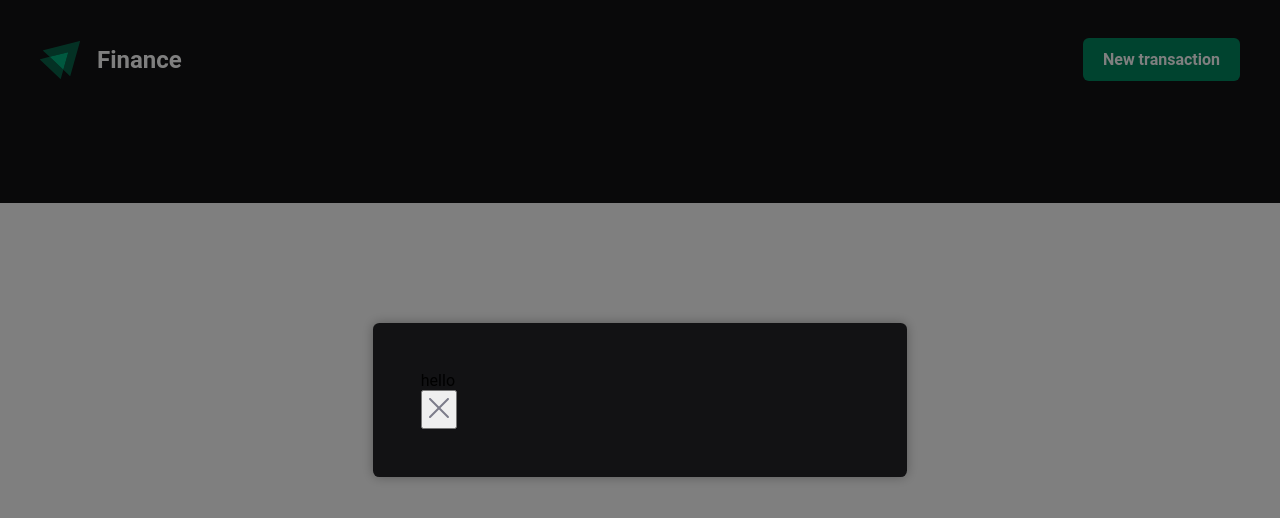
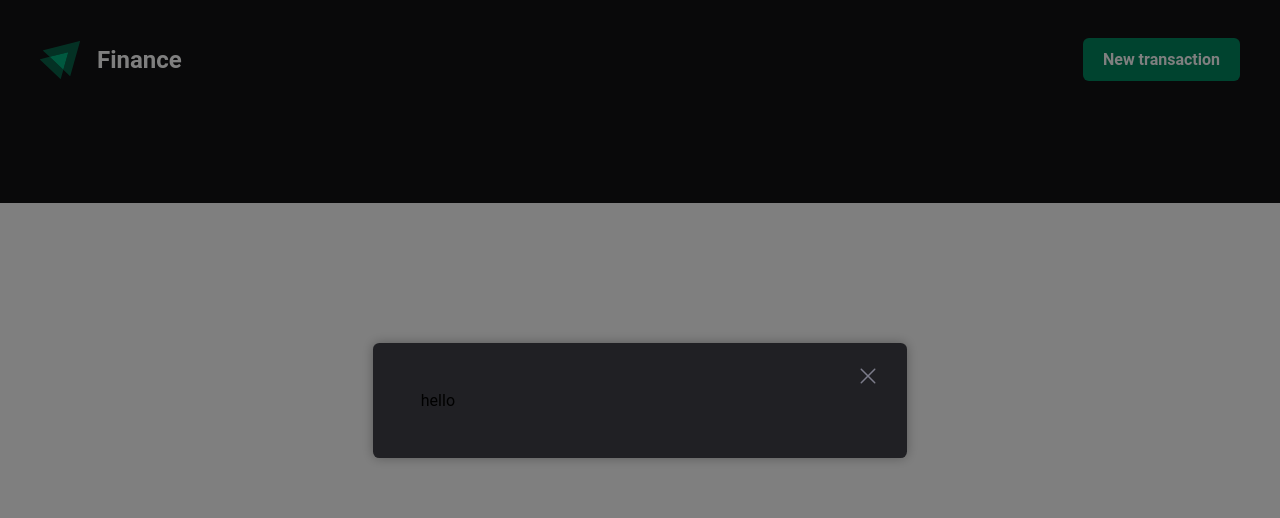
Before and after one commit to UlugbekAsadov/finance-app, a React (Create React App) app: page / in a window 1280 px wide. Both pictures are taken after a click on the button "New transaction". Shown: the top 518 px of the page. Built offline with nearby package versions, Linux system fonts and the light colour scheme.

Commit message:
improvement: added effects to modal

```diff
--- a/src/assets/styles/_colors.css
+++ b/src/assets/styles/_colors.css
@@ -14,4 +14,5 @@
   --white: #ffffff;
   --modal-overlay: rgba(0, 0, 0, 0.5);
   --modal-shadow: rgba(0, 0, 0, 0.3);
+  --gray-icon: #7c7c8a;
 }
--- a/src/components/modal/modal.css
+++ b/src/components/modal/modal.css
@@ -1,5 +1,4 @@
-/* Modal Overlay */
-.modal-overlay {
+.modal__overlay {
   position: fixed;
   top: 0;
   left: 0;
@@ -9,13 +8,47 @@
   display: flex;
   justify-content: center;
   align-items: center;
+  animation: modal-overlay-opening 0.3s;
 }
 
 .modal {
-  background-color: var(--background-gray);
+  background-color: var(--primary-gray);
   border-radius: 0.4rem;
   padding: 3rem;
   box-shadow: 0 0 0.7rem var(--modal-shadow);
   max-width: 33.4rem;
   width: 100%;
+  position: relative;
+  animation: modal-opening 0.3s;
 }
+
+.modal__close {
+  position: absolute;
+  top: 15%;
+  right: 5%;
+  background: transparent;
+  border: none;
+  cursor: pointer;
+}
+
+.modal__close path {
+  fill: var(--gray-icon);
+}
+
+@keyframes modal-opening {
+  from {
+    scale: 0.9;
+  }
+  to {
+    scale: 1;
+  }
+}
+
+@keyframes modal-overlay-opening {
+  from {
+    opacity: 0;
+  }
+  to {
+    opacity: 100%;
+  }
+}
--- a/src/components/modal/modal.tsx
+++ b/src/components/modal/modal.tsx
@@ -17,18 +17,18 @@ export const Modal = ({ children, id }: IProps) => {
 
   return (
     <div
-      className="modal-overlay"
+      className="modal__overlay"
       data-testid="modal-overlay"
       onClick={closeModal.bind(null, { id })}
     >
       <div className="modal" onClick={handleInsideClick}>
         <div className="modal-content">{children}</div>
         <button
-          className="modal-close"
+          className="modal__close"
           data-testid="modal-close-button"
           onClick={closeModal.bind(null, { id })}
         >
-          <XIcon />
+          <XIcon width={24} />
         </button>
       </div>
     </div>
```
